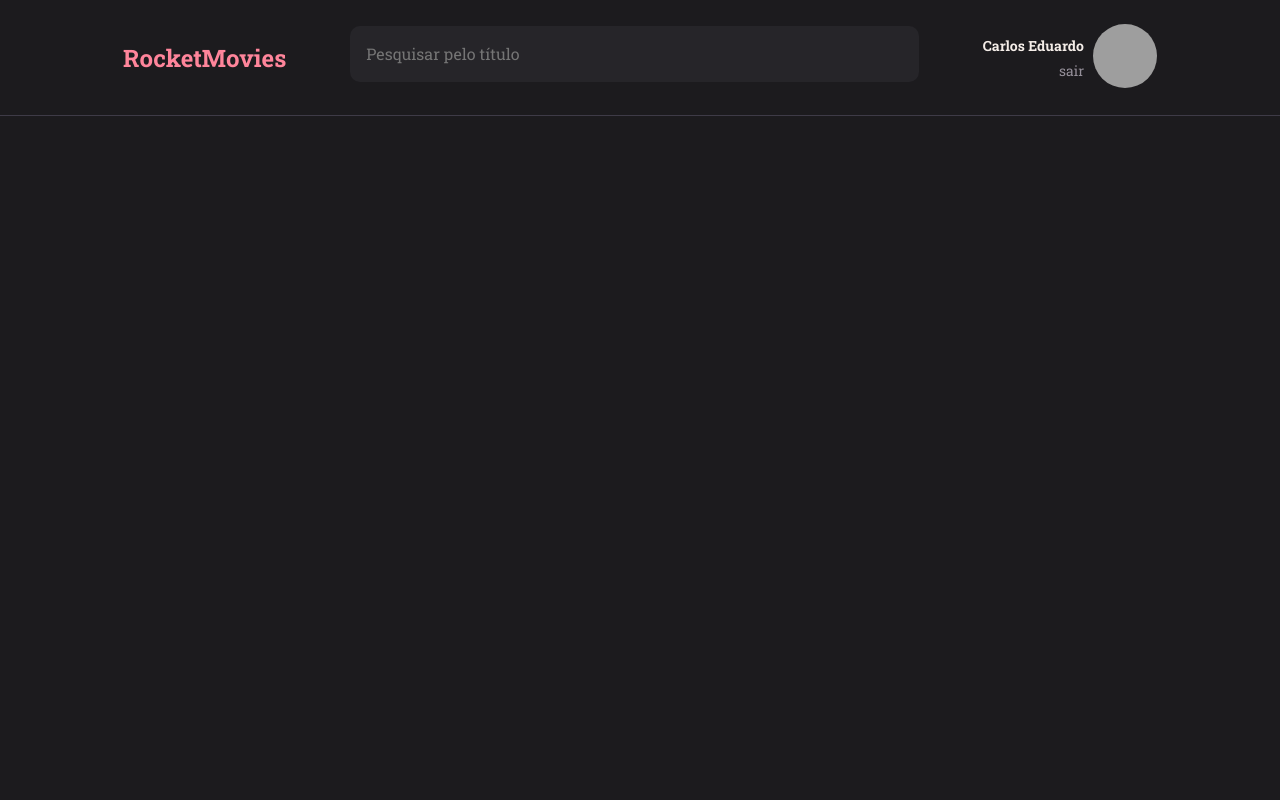
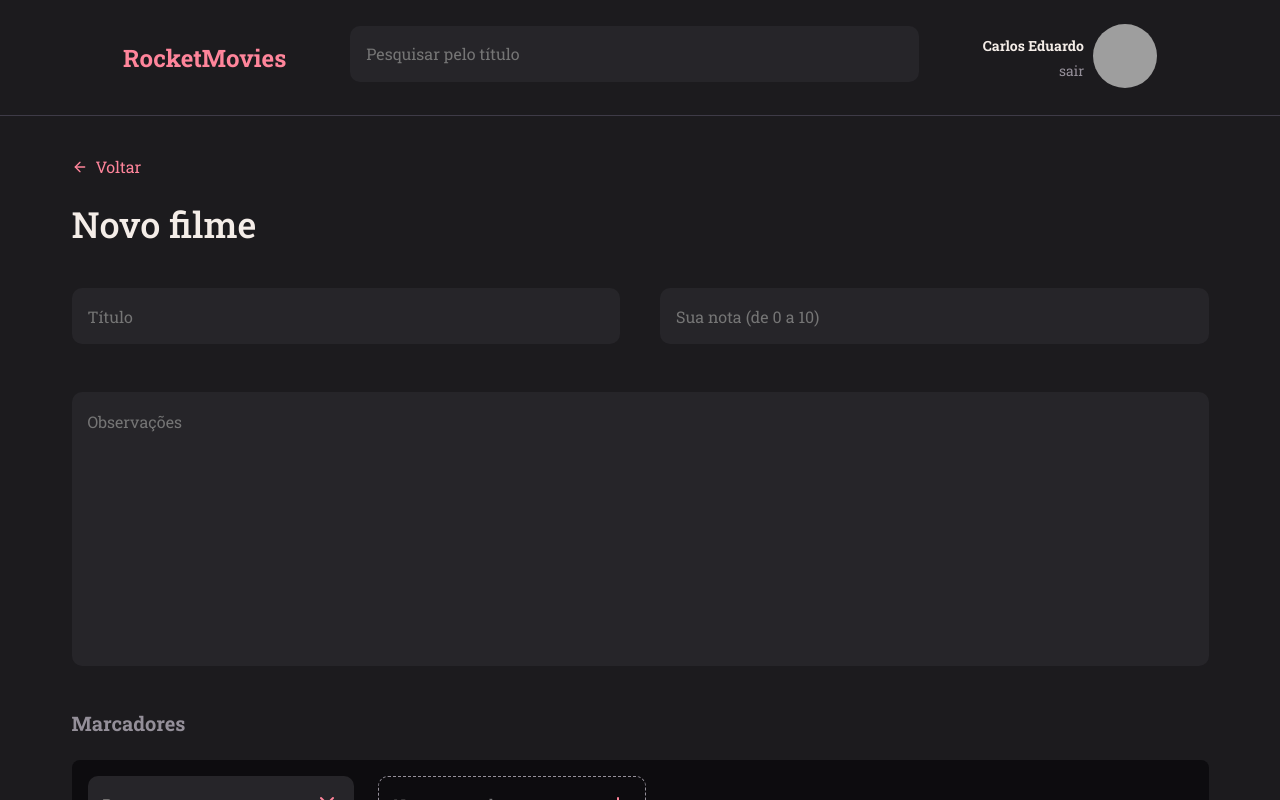
Before and after one commit to carloseduardob94/RocketMovie, a React (Vite) app: page / in a window 1280 px wide. Built offline with nearby package versions, Linux system fonts and the light colour scheme; grey boxes are pictures that could not be loaded.

Commit message:
CreateMovie page done

```diff
--- /dev/null
+++ b/src/components/Tags/index.jsx
@@ -0,0 +1,23 @@
+import { Container } from './styles'
+
+import { FiPlus, FiX } from 'react-icons/fi'
+
+export function Tags({ isNew, value, onClick, ...rest }){
+  return(
+    <Container isNew={isNew}>
+      <input
+        type="text"
+        value={value}
+        readOnly={!isNew}
+        {...rest}
+      />
+
+      <button
+        type="button"
+        onClick={onClick}
+      >
+        {isNew ? <FiPlus /> : <FiX />}
+      </button>
+    </Container>
+  )
+}
--- /dev/null
+++ b/src/components/Tags/styles.js
@@ -0,0 +1,36 @@
+import styled from 'styled-components'
+
+export const Container = styled.div`
+  display: flex;
+  align-items: center;
+
+  border-radius: 10px;
+  padding: 15px;
+  height: 56px;
+
+  background-color: ${({ theme, isNew }) =>
+    isNew ? 'transparent' : theme.COLORS.BACKGROUND_700};
+
+  border: ${({ theme, isNew }) =>
+    isNew ? `1px dashed ${theme.COLORS.GRAY_100}` : 'none'};
+
+  > button {
+    border: none;
+    background: none;
+
+    color: ${({ theme }) => theme.COLORS.PINK_100};
+    font-size: 24px;
+    align-self: baseline;
+  }
+
+  > input {
+    border: none;
+    background: transparent;
+
+    color: ${({ theme }) => theme.COLORS.WHITE};
+
+    &:placeholder {
+      color: ${({ theme }) => theme.COLORS.GRAY_100};
+    }
+  }
+`
--- /dev/null
+++ b/src/components/TextArea/index.jsx
@@ -0,0 +1,9 @@
+import { Container } from './styles'
+
+export function TextArea({ value, ...rest}){
+  return(
+    <Container {...rest}>
+      {value}
+    </Container>
+  )
+}
--- /dev/null
+++ b/src/components/TextArea/styles.js
@@ -0,0 +1,21 @@
+import styled from 'styled-components'
+
+export const Container = styled.textarea`
+  width: 100%;
+  height: 274px;
+
+  background-color: ${({ theme }) => theme.COLORS.BACKGROUND_700};
+  color: ${({ theme }) => theme.COLORS.WHITE};
+
+  border-radius: 10px;
+  border: none;
+  resize: none;
+
+  margin: 40px 0;
+  padding-left: 16px;
+  padding-top: 19px;
+
+  &:placeholder {
+    color: ${({ theme }) => theme.COLORS.GRAY_100};
+  }
+`
--- a/src/main.jsx
+++ b/src/main.jsx
@@ -5,14 +5,14 @@ import { ThemeProvider } from 'styled-components'
 import GlobalStyles from './styles/global'
 import theme from './styles/theme'
 
-import { Header } from './components/Header'
+import { CreateMovie } from './pages/CreateMovie'
 
 
 ReactDOM.createRoot(document.getElementById('root')).render(
   <React.StrictMode>
     <ThemeProvider theme={ theme }>
       <GlobalStyles />
-      <Header />
+      <CreateMovie />
     </ThemeProvider>
   </React.StrictMode>
 )
--- /dev/null
+++ b/src/pages/CreateMovie/index.jsx
@@ -0,0 +1,60 @@
+import { Container, Form, Section } from './styles'
+import { FiArrowLeft } from 'react-icons/fi'
+
+import { Header } from '../../components/Header'
+import { Input } from '../../components/Input'
+import { TextArea } from '../../components/TextArea'
+import { Tags } from '../../components/Tags'
+import { Button } from '../../components/Button'
+
+export function CreateMovie(){
+  return(
+    <Container>
+      <Header />
+
+      <main>
+        <Form>
+          <header>
+            <a href="#"><FiArrowLeft /> Voltar</a>
+            <h2>Novo filme</h2>
+          </header>
+
+          <div className="inputs">
+            <Input
+              type="text"
+              placeholder="Título"
+            />
+            <Input
+              type="number"
+              placeholder="Sua nota (de 0 a 10)"
+            />
+          </div>
+
+          <TextArea
+            placeholder="Observações"
+          />
+
+          <Section>
+            <h3>Marcadores</h3>
+
+            <div className="tags">
+              <Tags value="React" />
+              <Tags isNew placeholder="Novo marcador" />
+            </div>
+
+          </Section>
+
+            <div className="buttons">
+              <Button
+                title="Excluir filme"
+              />
+              <Button
+                title="Salvar alterações"
+              />
+            </div>
+
+        </Form>
+      </main>
+    </Container>
+  )
+}
--- /dev/null
+++ b/src/pages/CreateMovie/styles.js
@@ -0,0 +1,91 @@
+import styled from 'styled-components'
+
+export const Container = styled.div`
+  width: 100%;
+  height: 100vh;
+
+  display: grid;
+  grid-template-rows: 116px auto;
+  grid-template-areas:
+    'header'
+    'content';
+
+  > main {
+    grid-area: content;
+    overflow-y: auto;
+  }
+`
+
+export const Form = styled.form`
+  max-width: 1137px;
+  margin: 40px auto;
+
+  > header {
+    align-self: flex-start;
+
+    a {
+      display: flex;
+      align-items: center;
+      color: ${({ theme }) => theme.COLORS.PINK_100};
+      line-height: 21px;
+
+      svg {
+        font-size: 16px;
+        margin-right: 8px;
+      }
+    }
+
+    h2 {
+      margin-top: 24px;
+      margin-bottom: 40px;
+
+      font-weight: 500;
+      font-size: 36px;
+      line-height: 47px;
+    }
+  }
+
+  .inputs {
+    display: flex;
+    align-items: center;
+    width: 100%;
+    gap: 40px;
+  }
+
+  .buttons {
+    display: flex;
+    align-items: center;
+    gap: 40px;
+
+    button:first-child {
+      background-color: ${({ theme }) => theme.COLORS.BACKGROUND_900};
+      color: ${({ theme }) => theme.COLORS.PINK_100};
+    }
+  }
+`
+
+export const Section = styled.section`
+  width: 100%;
+
+  > h3 {
+    color: ${({ theme }) => theme.COLORS.GRAY_100};
+    font-size: 20px;
+    line-height: 26px;
+
+    margin-bottom: 24px;
+  }
+
+  .tags {
+    display: flex;
+    align-items: center;
+
+    background-color: ${({ theme }) => theme.COLORS.BACKGROUND_900};
+
+    border-radius: 8px;
+    gap: 24px;
+    padding: 16px;
+    height: 88px;
+
+    margin-bottom: 40px;
+  }
+`
--- a/src/styles/global.js
+++ b/src/styles/global.js
@@ -12,6 +12,19 @@ export default createGlobalStyle`
     color: ${({ theme }) => theme.COLORS.WHITE};
 
     -webkit-font-smoothing: antialiased;
+  }
+
+  main {
+    ::-webkit-scrollbar {
+      width: 8px;
+      border-radius: 8px;
+      background-color: darkgrey;
+    }
+
+    ::-webkit-scrollbar-thumb {
+      background-color: ${({ theme }) => theme.COLORS.PINK_100};
+      border-radius: 8px;
+    }
   }
 
   body, input, button, textarea {
```
